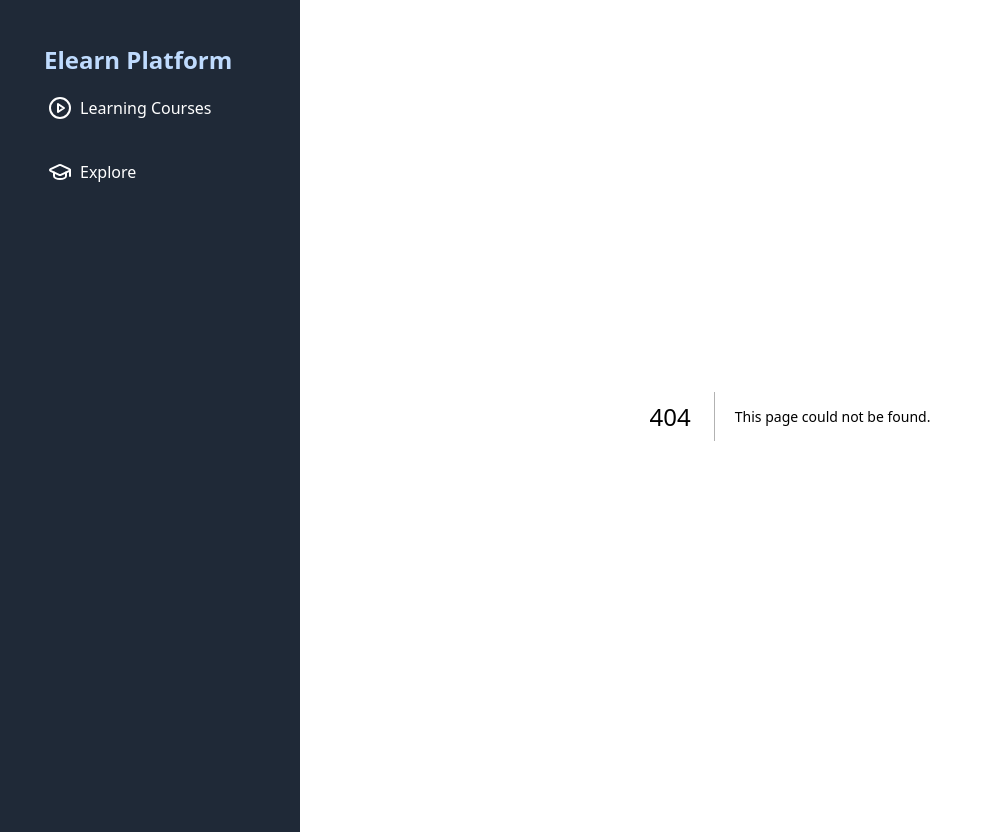
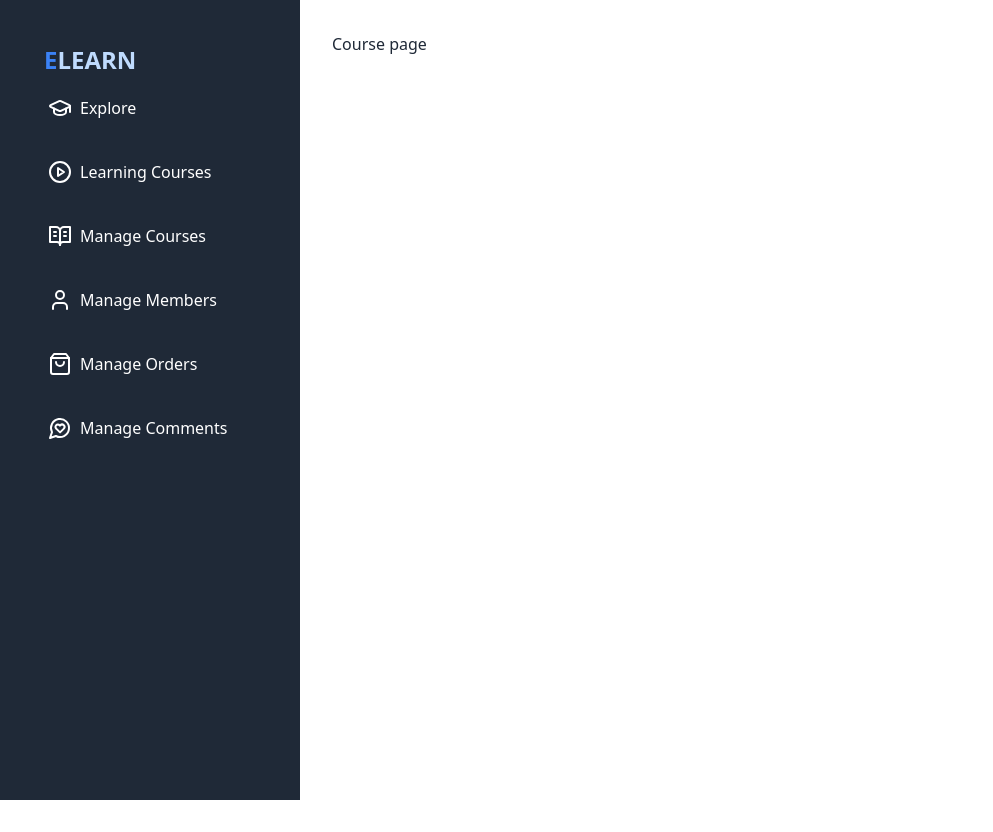
Before and after one commit to dandev947366/elearn-platform, a Next.js app: page /course/1 in a window 1280 px wide. Before the commit this address had no page. Shown: the whole page, without its empty margins (0-993 px from the left). After the commit the page ends 800 px from the top, so only its background shows below. Built offline with nearby package versions, Linux system fonts and the light colour scheme.

Commit message:
add 404 Page

```diff
--- /dev/null
+++ b/src/app/(dashboard)/course/[slug]/page.tsx
@@ -0,0 +1,9 @@
+import React from 'react'
+
+const page = () => {
+  return (
+    <div>Course page</div>
+  )
+}
+
+export default page
--- /dev/null
+++ b/src/app/not-found.tsx
@@ -0,0 +1,34 @@
+import React from 'react';
+
+const PageNotFound: React.FC = () => {
+  return (
+    <main aria-labelledby="pageTitle" className="flex items-center justify-center h-screen ">
+      <div className="p-4 space-y-4">
+        <div className="flex flex-col items-start space-y-3 sm:flex-row sm:space-y-0 sm:items-center sm:space-x-3">
+          <p className="font-semibold text-red-500 text-9xl dark:text-red-600">404</p>
+          <div className="space-y-2">
+            <h1 id="pageTitle" className="flex items-center space-x-2">
+              <svg aria-hidden="true" className="w-6 h-6 text-red-500 dark:text-red-600" xmlns="http://www.w3.org/2000/svg" fill="none" viewBox="0 0 24 24" stroke="currentColor">
+                <path strokeLinecap="round" strokeLinejoin="round" strokeWidth={2} d="M12 9v2m0 4h.01m-6.938 4h13.856c1.54 0 2.502-1.667 1.732-3L13.732 4c-.77-1.333-2.694-1.333-3.464 0L3.34 16c-.77 1.333.192 3 1.732 3z" />
+              </svg>
+              <span className="text-xl font-medium text-gray-600 sm:text-2xl dark:text-light">
+                Oops! Page not found.
+              </span>
+            </h1>
+            <p className="text-base font-normal text-gray-600 dark:text-gray-300">
+              The page you are looking for was not found.
+            </p>
+            <p className="text-base font-normal text-gray-600 dark:text-gray-300">
+              You may return to
+              <a href="/" className="text-blue-600 hover:underline dark:text-blue-500"> home page</a> or try
+              using the search form.
+            </p>
+          </div>
+        </div>
+
+      </div>
+    </main>
+  );
+};
+
+export default PageNotFound;
--- a/src/components/layout/MenuItem.tsx
+++ b/src/components/layout/MenuItem.tsx
@@ -3,7 +3,7 @@ import Link from "next/link";
 const MenuItem = ({ url = "/", title = "", icon }: { url: string; title: string; icon?:React.ReactNode }) => {
   return (
     <li className="mb-2">
-      <Link href={url} className="text-white p-3 rounded-md flex items-center gap-2 hover:bg-blue-500 hover:text-blue-200 hover:bg-opacity-70">
+      <Link href={url} className="text-white p-3 rounded-md flex items-center gap-2 hover:bg-blue-500 hover:text-blue-100 hover:bg-opacity-80">
       {icon}
         {title}
       </Link>
--- a/src/components/layout/Sidebar.tsx
+++ b/src/components/layout/Sidebar.tsx
@@ -1,15 +1,18 @@
 import React from "react";
 import MenuItem from "./MenuItem";
-import { GraduationCap, CirclePlay } from "lucide-react";
+import { GraduationCap, CirclePlay, BookOpenText, User, ShoppingBag, MessageCircleHeart } from "lucide-react";
 const Sidebar : React.FC = () => {
   return (
     <div className="p-5">
-      <h2 className="font-bold text-2xl p-2 text-blue-200"><a href="/">Elearn Platform</a></h2>
+      <h2 className="font-bold text-2xl p-2 text-blue-200"><a href="/"><span className="text-blue-500">E</span>LEARN</a></h2>
 
       <ul className="flex flex-col gap-2">
-
-        <MenuItem url="/" title="Learning Courses" icon={<CirclePlay  />}/>
-        <MenuItem url="/explore" title="Explore" icon={<GraduationCap  />}/>
+        <MenuItem url="/" title="Explore" icon={<GraduationCap  />}/>
+        <MenuItem url="/courses" title="Learning Courses" icon={<CirclePlay  />}/>
+        <MenuItem url="/manage/course" title="Manage Courses" icon={<BookOpenText  />}/>
+        <MenuItem url="/manage/member" title="Manage Members" icon={<User  />}/>
+        <MenuItem url="/manage/order" title="Manage Orders" icon={<ShoppingBag  />}/>
+        <MenuItem url="/manage/comment" title="Manage Comments" icon={<MessageCircleHeart  />}/>
 
 
 
```
Also changed, not shown: src/app/(dashboard)/explore/page.tsx (renamed from src/app/explore/page.tsx).
